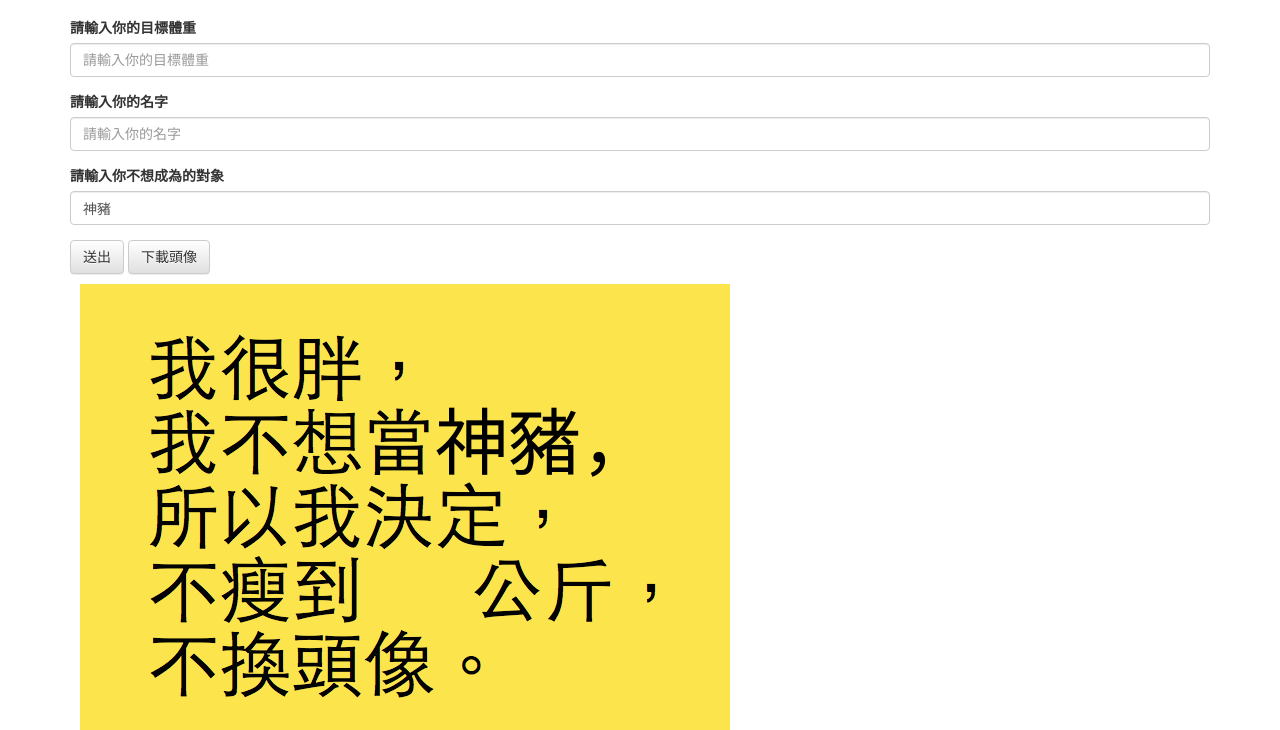
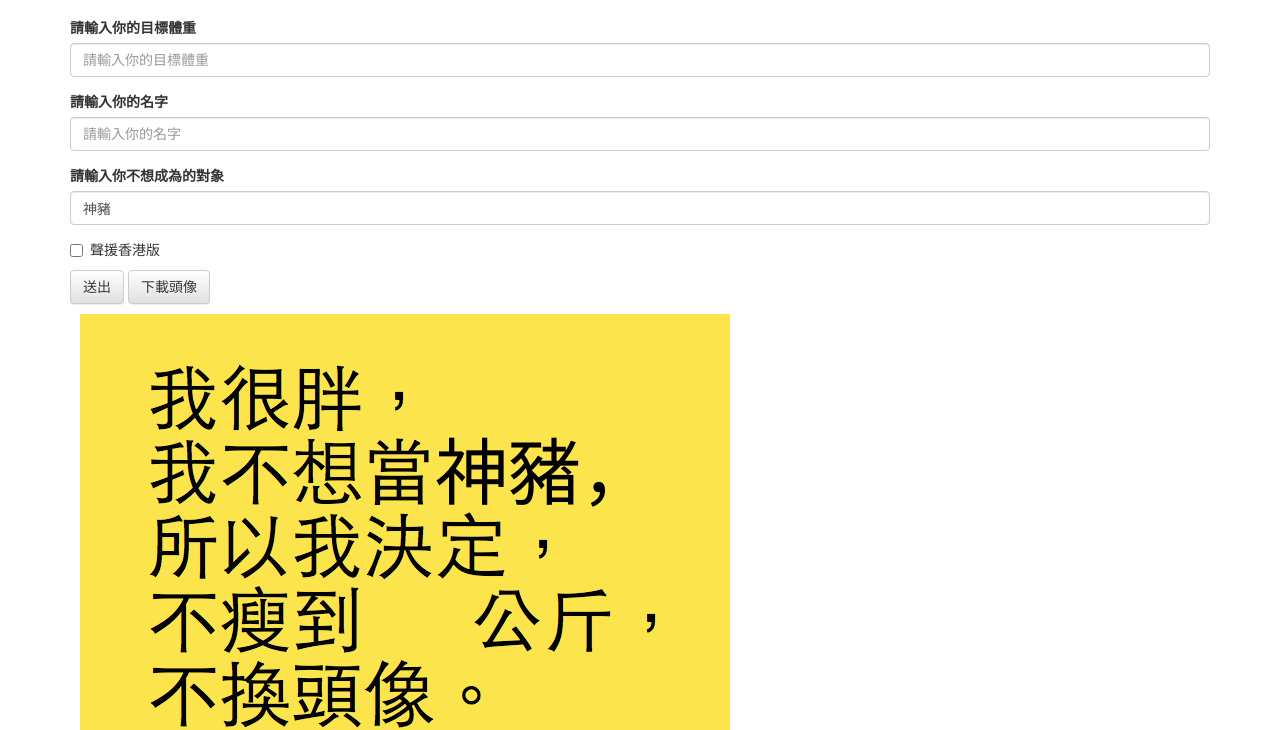
Before and after one commit to ethanlin/i-dont-want-be-seanlien, a plain HTML site: page index.html in a window 1280 px wide. Shown: the part 102-832 px from the top of the page. Drawn offline with nearby package versions, Linux system fonts and the light colour scheme.

Commit message:
# add support HongKong version # add resource file

```diff
--- a/index.html
+++ b/index.html
@@ -11,9 +11,7 @@
 		<link rel="stylesheet" href="https://maxcdn.bootstrapcdn.com/bootstrap/3.2.0/css/bootstrap-theme.min.css">
 		<!-- Latest compiled and minified JavaScript -->
 		<script src="https://maxcdn.bootstrapcdn.com/bootstrap/3.2.0/js/bootstrap.min.js"></script>
-		<style type="text/css">
-			#generated-image { background:url(empty.png) }
-		</style>
+
 	</head>
 	<body>
 		<div class="container">
@@ -33,13 +31,20 @@
 			    <label for="inputTarget">請輸入你不想成為的對象</label>
 			    <input type="text" class="form-control" id="inputTarget" placeholder="預設：神豬" value="神豬">
 			  </div>
+			  <div class="checkbox">
+			    <label>
+			      <input type="checkbox" id="support-hk"> 聲援香港版
+			    </label>
+			  </div>
+
 			  <button id="submit-btn" class="btn btn-default">送出</button>
 			  <a id="download-btn" class="btn btn-default">下載頭像</a>
 			</form>
 
 			<canvas id="generated-image" width="650px" height="650px" style="margin:10px;"></canvas>
 			<script>
-				generateImage();
+				var supportHk = false;
+
 				$("#submit-btn").click(function() {
 					generateImage();
 					return false;
@@ -47,20 +52,30 @@
 				$("#download-btn").click(function() {
 					downloadCanvas(this, 'generated-image', 'i-dont-want-be-seanlien.png');
 				});
+				$(document).ready(function() {
+					$("#support-hk").change(function() {
+						supportHk = $(this).is(":checked");
+						generateImage();
+					});
+					generateImage();
+				});
 				function generateImage() {
 					var canvas = document.getElementById("generated-image").getContext('2d');
 					canvas.font="73px Heiti TC";
-					img=new Image();
-					img.src="empty.png";
 					canvas.width=650;
 		            canvas.height=650;
+					img=new Image();
+					img.onload = function() {
 						canvas.drawImage(img,0,0,img.width,img.height,0,0,650,650);
+						canvas.fillStyle= (supportHk ? "#F7E81B" : "#000000");
 						canvas.fillText($("#weight").val(), 300, 337);
 						canvas.fillText($("#inputName").val(), 70, 540);
 						canvas.fillText($("#inputTarget").val()+"，", 355, 185);
 						var dt = new Date();
 						var time = dt.getFullYear() + "-" + (dt.getMonth()+1) + "-" + dt.getDate();
 						canvas.fillText(time, 70, 615);
+					}
+					img.src=(supportHk ? "empty_hk.png" : "empty.png");
 				}
 				function downloadCanvas(link, canvasId, filename) {
 				    link.href = document.getElementById(canvasId).toDataURL();
```
Also changed, not shown: empty.sketch/QuickLook/Preview.png (added), empty.sketch/QuickLook/Thumbnail.png (added), empty_hk.png (added), 3 other files. Lines whose indentation alone changed are shown as unchanged.
